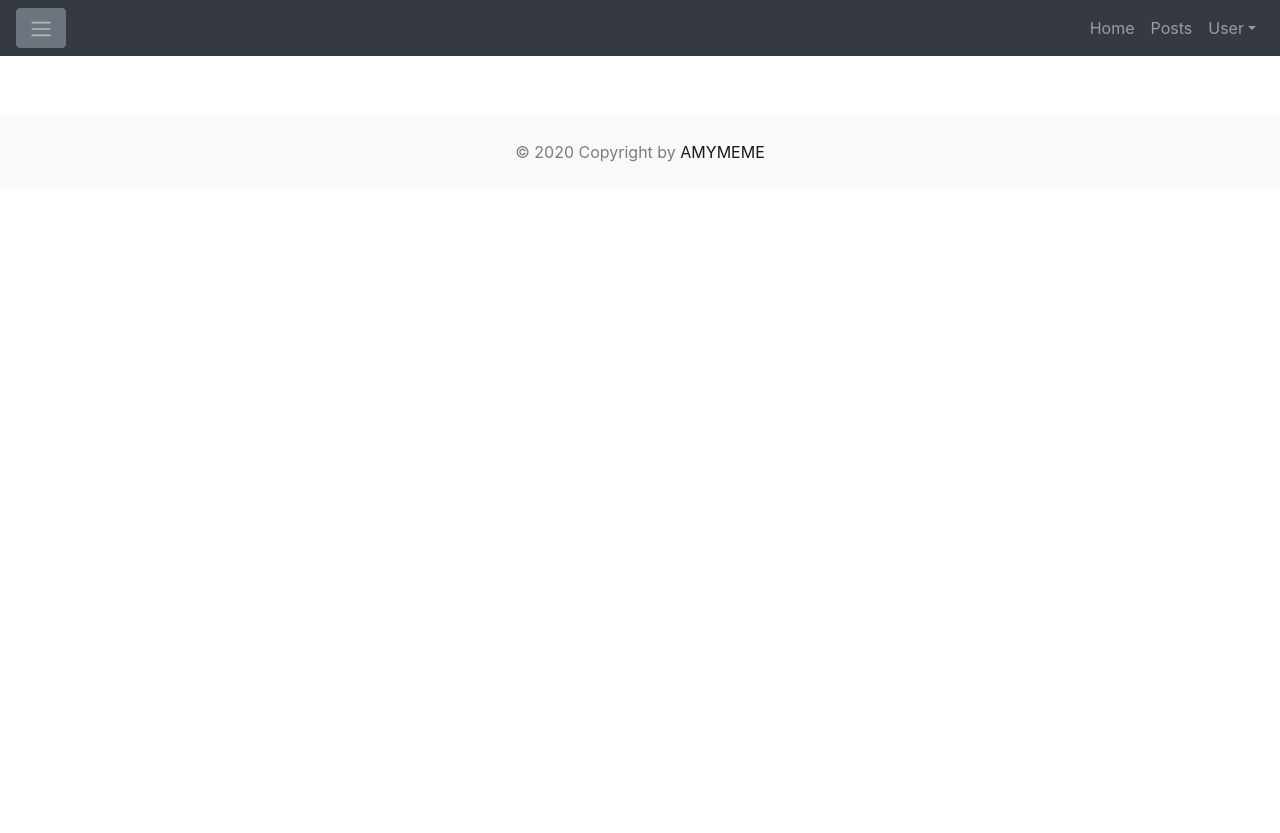
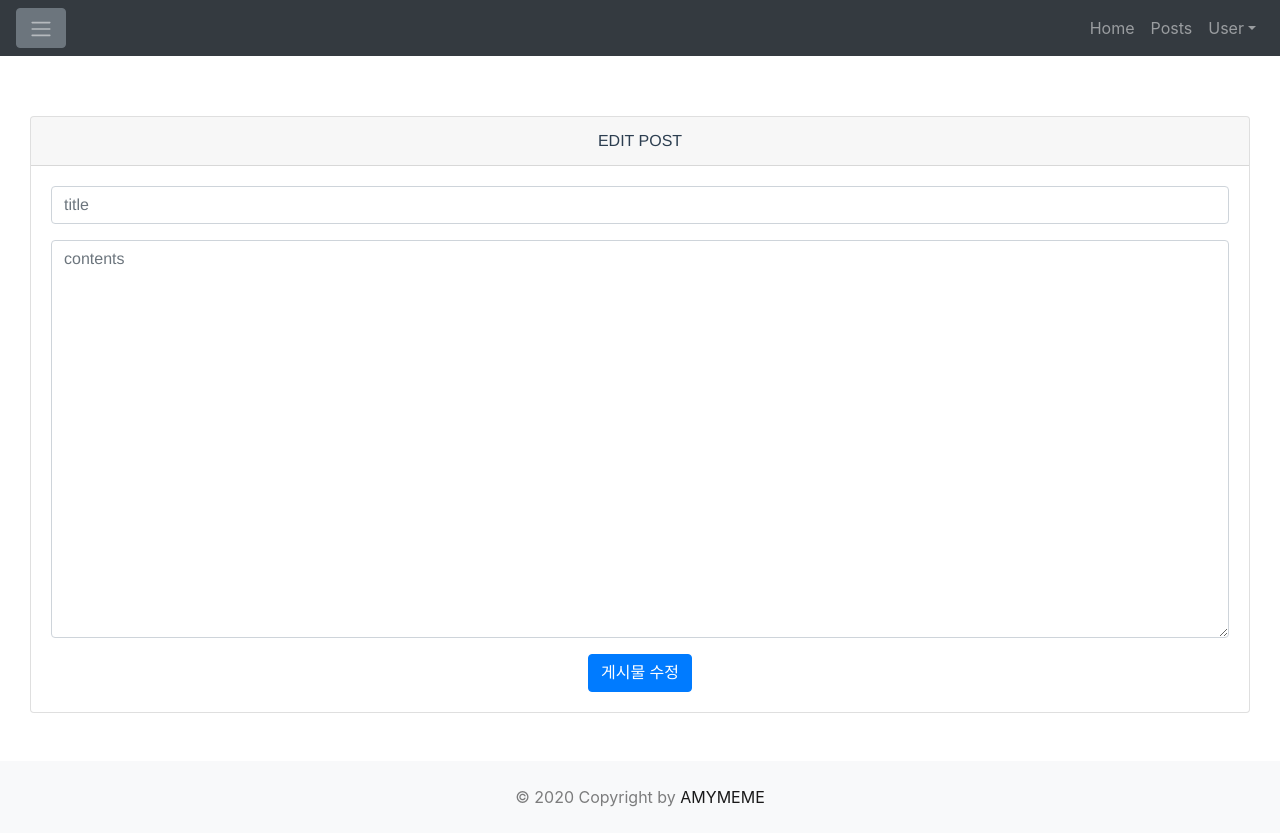
Before and after one commit to AMYMEME/board-golang, a Vue app in the folder view/: page /post/1/update in a window 1280 px wide. Before the commit the page ends 800 px from the top, so only its background shows below. Built offline with nearby package versions, Linux system fonts and the light colour scheme; no server answers.

Commit message:
add updatePost

```diff
--- /dev/null
+++ b/view/src/components/page/UpdatePost.vue
@@ -0,0 +1,62 @@
+<template>
+  <div>
+    <b-container fluid>
+      <div class="col-12">
+        <b-card header="EDIT POST">
+        <b-form @submit="updatePost">
+          <b-form-input placeholder="title" id="title" value="form.title" v-model="form.title" required></b-form-input>
+          <b-form-textarea placeholder="contents" class="mt-3" value="form.contents" id="contents" v-model="form.contents" rows="16"required></b-form-textarea>
+          <b-button class="mt-3" type="submit" variant="primary">게시물 수정</b-button>
+        </b-form>
+        </b-card>
+      </div>
+    </b-container>
+  </div>
+</template>
+<script>
+  export default {
+    name: 'update-post',
+    data() {
+      return {
+        form:{
+          member_id: null,
+          title: '',
+          contents: '',
+        },
+        error: ''
+      }
+    },
+    created() {
+      this.$axios.get(`http://localhost:8090/post/${this.$route.params.id}`)
+              .then((res) => {
+                this.form.title = res.data.title;
+                this.form.contents = res.data.contents;
+              })
+              .catch((err) => {
+                this.error = JSON.stringify(err);
+              });
+    },
+    methods: {
+      updatePost() {
+        this.$axios.put(`http://localhost:8090/post/${this.$route.params.id}`, {
+          member_id: 2, //TODO: 인증 구현 후 수정 필요
+          title: this.form.title,
+          contents: this.form.contents
+        })
+                .then((res) =>{
+                  location.replace(res.data);
+                })
+                .catch((err) => {
+                  this.error = JSON.stringify(err);
+                })
+                .finally((res) => {
+                  alert('수정 완료');
+                });
+      },
+    }
+  }
+</script>
+
+<style>
+
+</style>
--- a/view/src/router/index.js
+++ b/view/src/router/index.js
@@ -3,6 +3,7 @@ import VueRouter from 'vue-router'
 import Home from '../components/page/Home.vue'
 import Posts from "../components/page/Posts.vue"
 import NewPost from "../components/page/NewPost.vue"
+import UpdatePost from "../components/page/UpdatePost.vue"
 import Post from "../components/page/Post.vue"
 
 Vue.use(VueRouter)
@@ -24,6 +25,11 @@ Vue.use(VueRouter)
     component: NewPost
   },
   {
+    path: '/post/:id/update',
+    name: 'UpdatePost',
+    component: UpdatePost
+  },
+  {
     path: '/post/:id',
     name: 'Post',
     component: Post
```
